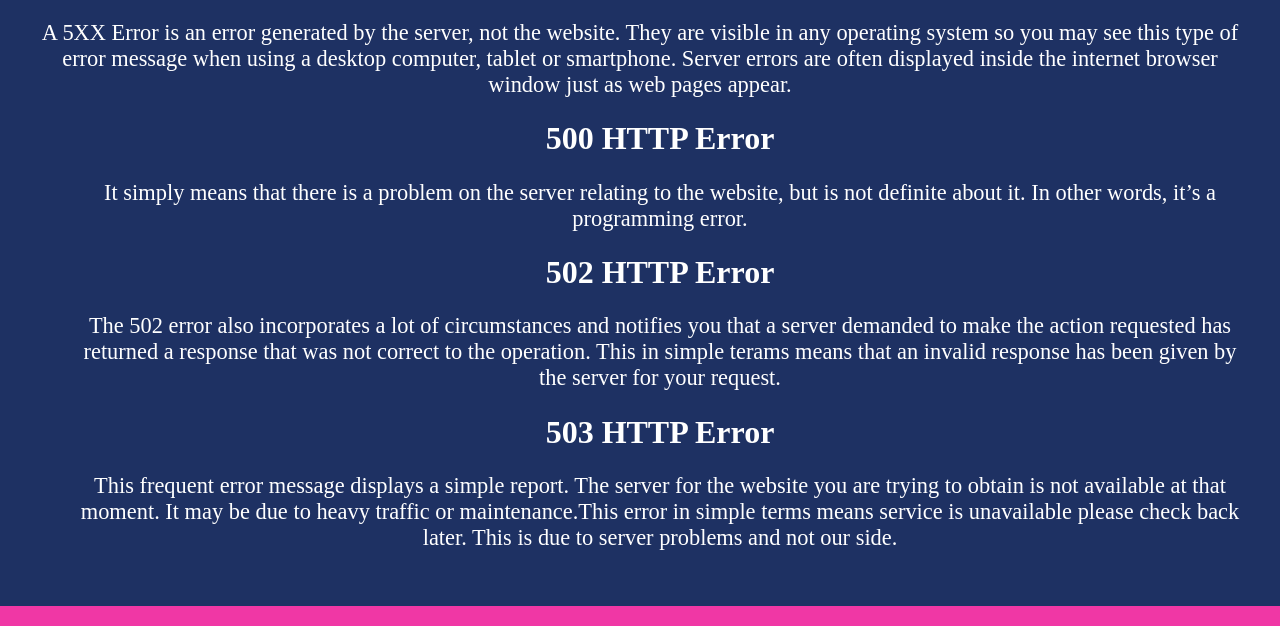
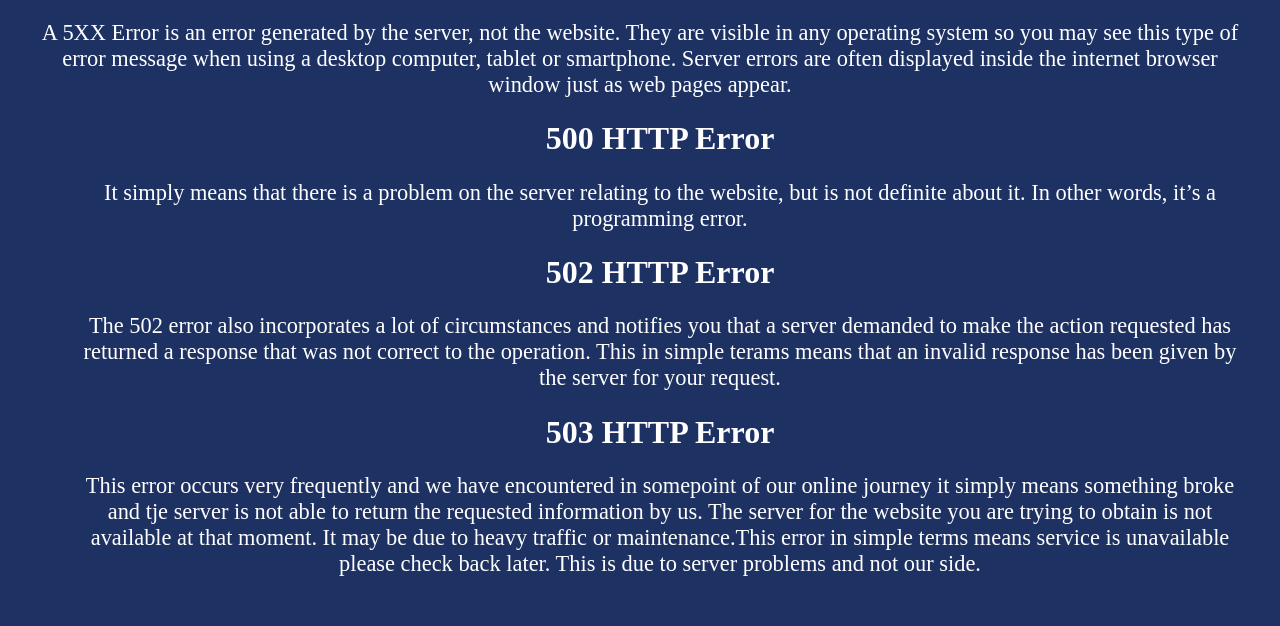
Before and after one commit to harshithbadiga/portfolio-new, a plain HTML site: page errors.html in a window 1280 px wide. Shown: the part 174-800 px from the top of the page. Drawn offline with Linux system fonts and the light colour scheme.

Commit message:
Update errors.html

```diff
--- a/errors.html
+++ b/errors.html
@@ -32,7 +32,7 @@
                     <li class="list-title">502 HTTP Error</li>
                     <p>The 502 error also incorporates a lot of circumstances and notifies you that a server demanded to make the action requested has returned a response that was not correct to the operation. This in simple terams means that an invalid response has been given by the server for your request.</p>
                     <li class="list-title">503 HTTP Error</li>
-                    <p>This frequent error message displays a simple report. The server for the website you are trying to obtain is not available at that moment. It may be due to heavy traffic or maintenance.This error in simple terms means service is unavailable please check back later. This is due to server problems and not our side.</p>
+                    <p>This error occurs very frequently and we have encountered in somepoint of our online journey it simply means something broke and tje server is not able to return the requested information by us. The server for the website you are trying to obtain is not available at that moment. It may be due to heavy traffic or maintenance.This error in simple terms means service is unavailable please check back later. This is due to server problems and not our side.</p>
                 </ul>
             </div>
         </div>
```
